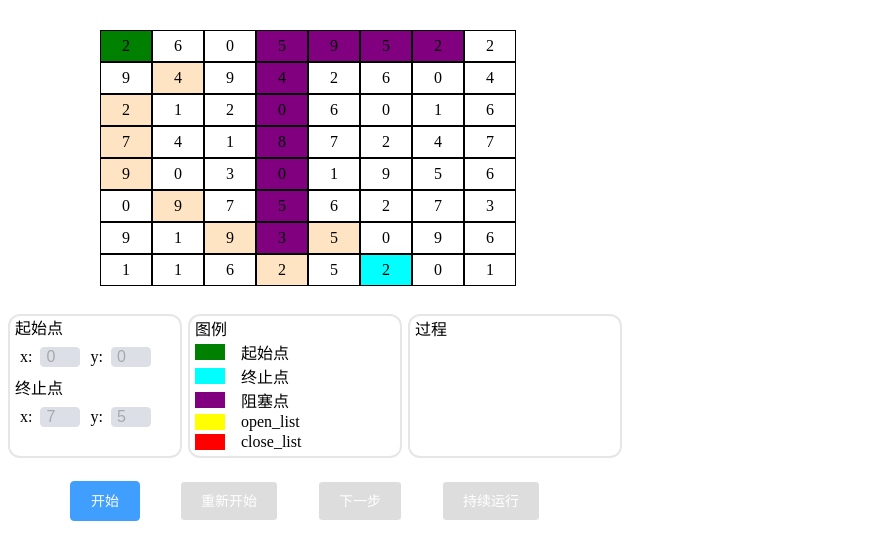
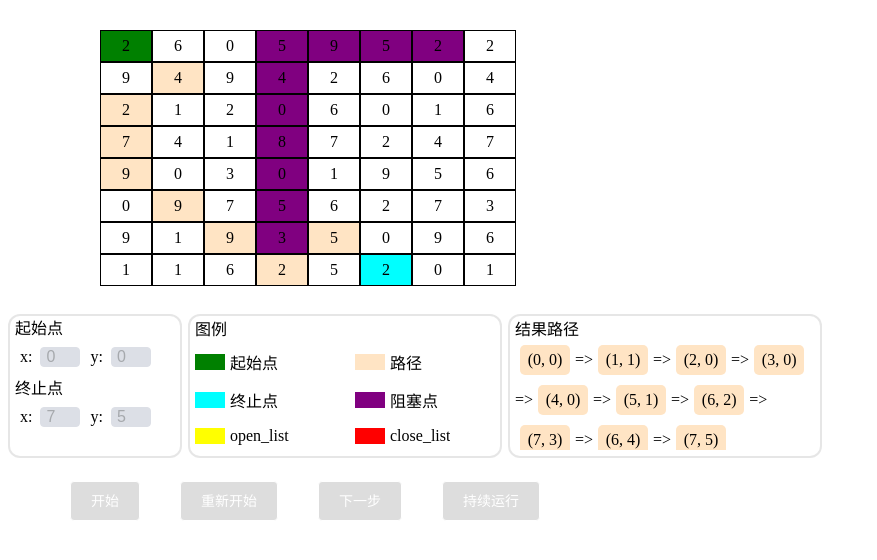
Before and after one commit to JACKCHEN213/road_search, a PHP site: page /src/index.php in a window 1280 px wide. Shown: the top 560 px of the page, without its empty margins (0-877 px from the left). Run offline with PHP 8.4, Linux system fonts and the light colour scheme.

Commit message:
refactor(style): 样式修改
[skip ci]

```diff
--- a/src/css/legend.css
+++ b/src/css/legend.css
@@ -1,16 +1,38 @@
 .legend {
+    height: 110px;
     display: flex;
-    flex-direction: column;
+    flex-direction: row;
+    flex-wrap: wrap;
+    overflow: scroll;
+}
+
+.legend::-webkit-scrollbar {
+    width: 0;
+    height: 0;
 }
 
 .l_item {
     display: flex;
     flex-direction: row;
     align-items: center;
+    width: 140px;
+    margin-top: 5px;
+}
+
+.l_item:nth-child(odd) {
+    margin-right: 20px;
 }
 
 .l_cube {
     width: 30px;
     height: 16px;
-    margin: 2px 16px 2px 0;
+    margin: 2px 5px 2px 0;
 }
+
+.l_text {
+    max-width: 100px;
+    font-size: 16px;
+    white-space: nowrap;
+    overflow-x: hidden;
+    text-overflow: ellipsis;
+}
--- /dev/null
+++ b/src/css/road.css
@@ -0,0 +1,30 @@
+.roads {
+    display: flex;
+    flex-wrap: wrap;
+    overflow: scroll;
+    height: 110px;
+    border-radius: 5px;
+}
+
+.roads::-webkit-scrollbar {
+    display: none;
+    width: 0;
+    height: 0;
+}
+
+.road {
+    width: 50px;
+    height: 30px;
+    background-color: bisque;
+    margin: 5px;
+    display: inline-flex;
+    align-items: center;
+    justify-content: center;
+    border-radius: 5px;
+}
+
+.road_link {
+    display: inline-flex;
+    align-items: center;
+    justify-content: center;
+}
--- a/src/css/style.css
+++ b/src/css/style.css
@@ -52,7 +52,7 @@
 }
 
 #points .point_center {
-    width: 200px;
+    width: 300px;
     margin: 0 5px;
     padding: 0 5px;
     border-radius: 10px;
@@ -60,7 +60,7 @@
 }
 
 #points .point_right {
-    min-width: 200px;
+    width: 300px;
     margin: 0 5px;
     padding: 0 5px;
     border-radius: 10px;
--- a/src/index.php
+++ b/src/index.php
@@ -3,13 +3,14 @@
 require_once "../vendor/autoload.php";
 
 use common\map\Matrix;
+use strategy\Base;
 use strategy\BreadthFirstSearch;
 
 $asset_8x8 = json_decode(file_get_contents('../assets/8x8.json'), true);
 $extra = $asset_8x8['simple1'];
 
 $map = new Matrix(8, 8, $extra);
-$src_point = $map->getPoint(0, 0);
+$src_point = $map->getPoint();
 $dst_point = $map->getPoint(7, 5);
 ob_start();
 $breadth_first_search = new BreadthFirstSearch($src_point, $dst_point, $map);
@@ -28,6 +29,7 @@ echo <<<EOF
     <link rel="stylesheet" type="text/css" href="css/input.css">
     <link rel="stylesheet" type="text/css" href="css/node.css">
     <link rel="stylesheet" type="text/css" href="css/legend.css">
+    <link rel="stylesheet" type="text/css" href="css/road.css">
   </head>
   <body>
 EOF;
@@ -45,7 +47,7 @@ foreach ($map->getMap() as $x => $row) {
             echo ' dst_node';
         } elseif ($point->getBlock()) {
             echo ' block_node';
-        } elseif (\strategy\Base::inPoints($point, $roads)) {
+        } elseif (Base::inPoints($point, $roads)) {
             echo ' road_node';
         }
         echo '" id="node' . $x . $y . '">' . $point->getPrice() . '</div>';
@@ -89,27 +91,43 @@ echo <<<EOF
     <div class="legend">
       <div class="l_item">
         <div class="l_cube src_node"></div>
-        <span>起始点</span>
+        <span class="l_text">起始点</span>
+      </div>
+      <div class="l_item">
+        <div class="l_cube road_node"></div>
+        <span class="l_text">路径</span>
       </div>
       <div class="l_item">
         <div class="l_cube dst_node"></div>
-        <span>终止点</span>
+        <span class="l_text">终止点</span>
       </div>
       <div class="l_item">
         <div class="l_cube block_node"></div>
-        <span>阻塞点</span>
+        <span class="l_text">阻塞点</span>
       </div>
       <div class="l_item">
         <div class="l_cube open_node"></div>
-        <span>open_list</span>
+        <span class="l_text">open_list</span>
       </div>
       <div class="l_item">
         <div class="l_cube close_node"></div>
-        <span>close_list</span>
+        <span class="l_text">close_list</span>
       </div>
     </div>
   </div>
-  <div class="point_right">过程</div>
+  <div class="point_right">
+    <span>结果路径</span>
+    <div class="roads">
+EOF;
+foreach ($roads as $index => $point) {
+    echo '<div class="road">(' . $point->x . ', ' . $point->y . ')</div>';
+    if ($index < count($roads) - 1) {
+        echo '<div class="road_link"> => </div>';
+    }
+}
+echo <<<EOF
+    </div>
+  </div>
 </div>
 EOF;
 
@@ -141,8 +159,8 @@ echo <<<EOF
     let restart_btn = document.getElementById('restart_btn');
     let next_btn = document.getElementById('next_btn');
     let running_btn = document.getElementById('running_btn');
-    start_btn.className = 'btn primary';
-    start_btn.disabled = false;
+    // start_btn.className = 'btn primary';
+    // start_btn.disabled = false;
     start_btn.onclick = function () {
         start_btn.className  = 'btn disable';
         start_btn.disabled = true;
```
